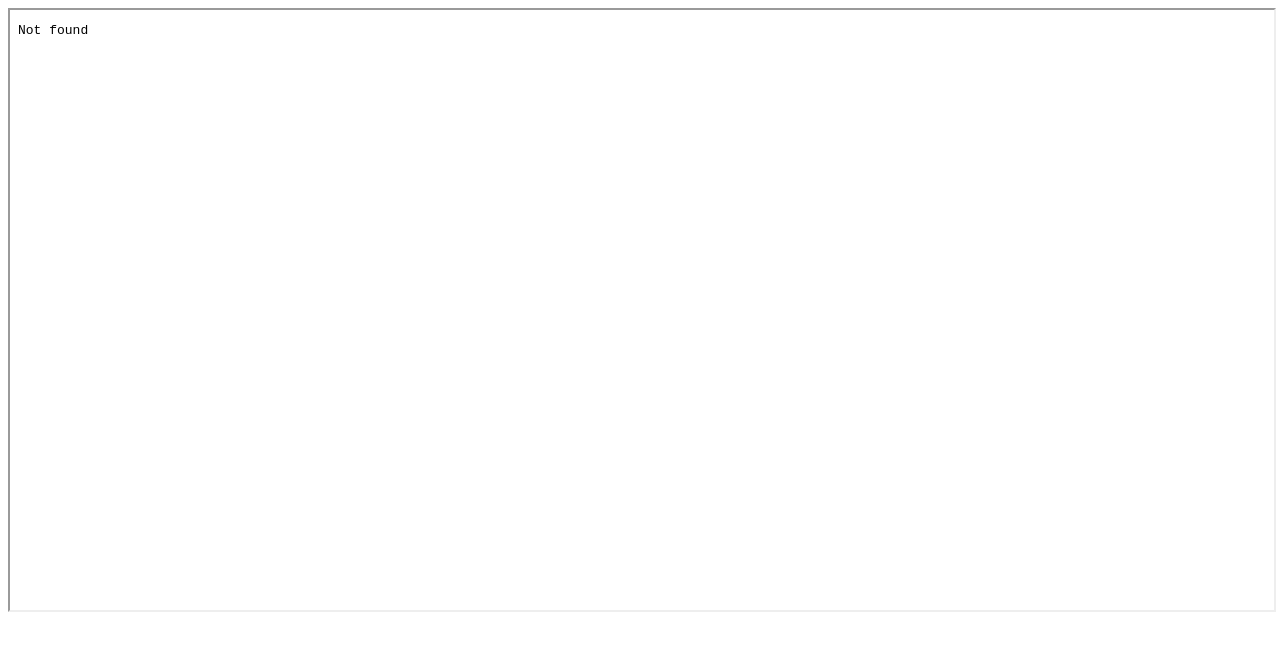
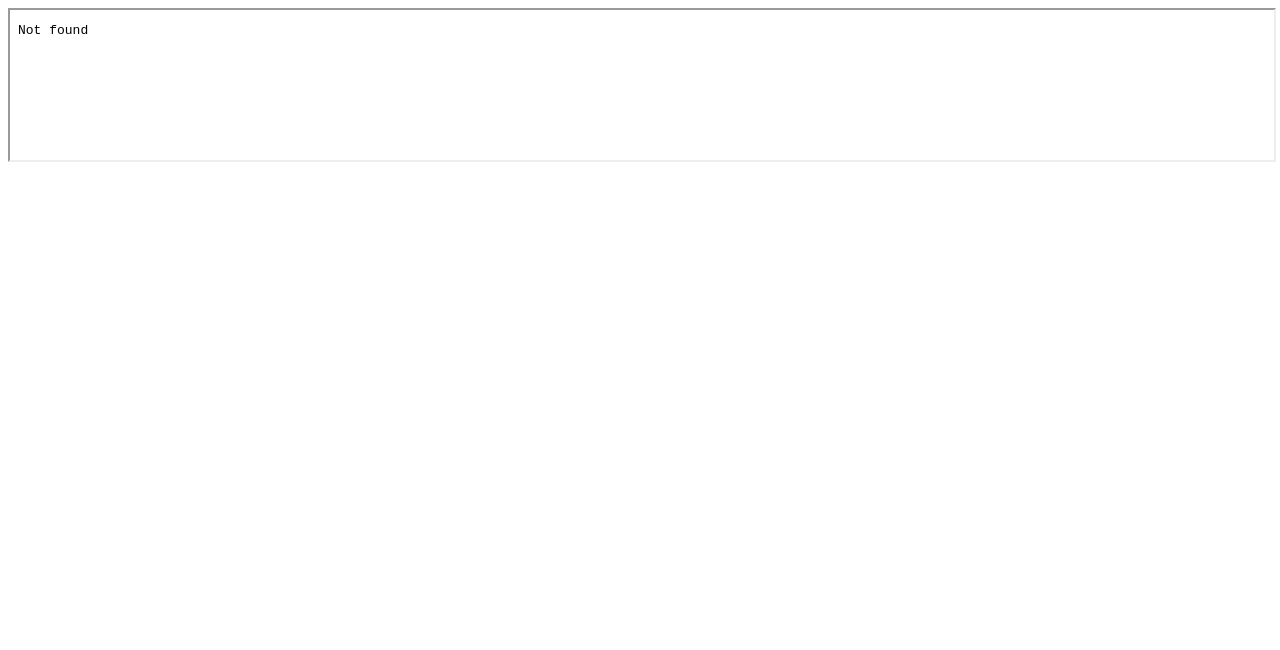
Before and after one commit to laurelvwhite/laurelvwhite.github.io, a plain HTML site: page schedule.html in a window 1280 px wide. Drawn offline with Linux system fonts and the light colour scheme.

Commit message:
Updating schedule

```diff
--- a/schedule.html
+++ b/schedule.html
@@ -6,6 +6,6 @@
     <title>PDF Page</title>
 </head>
 <body>
-    <iframe src="./schedule.pdf" width="100%" height="600px"></iframe>
+    <iframe src="./schedule.pdf" width="100%"></iframe>
 </body>
 </html>
```
Also changed, not shown: 1 other file.
